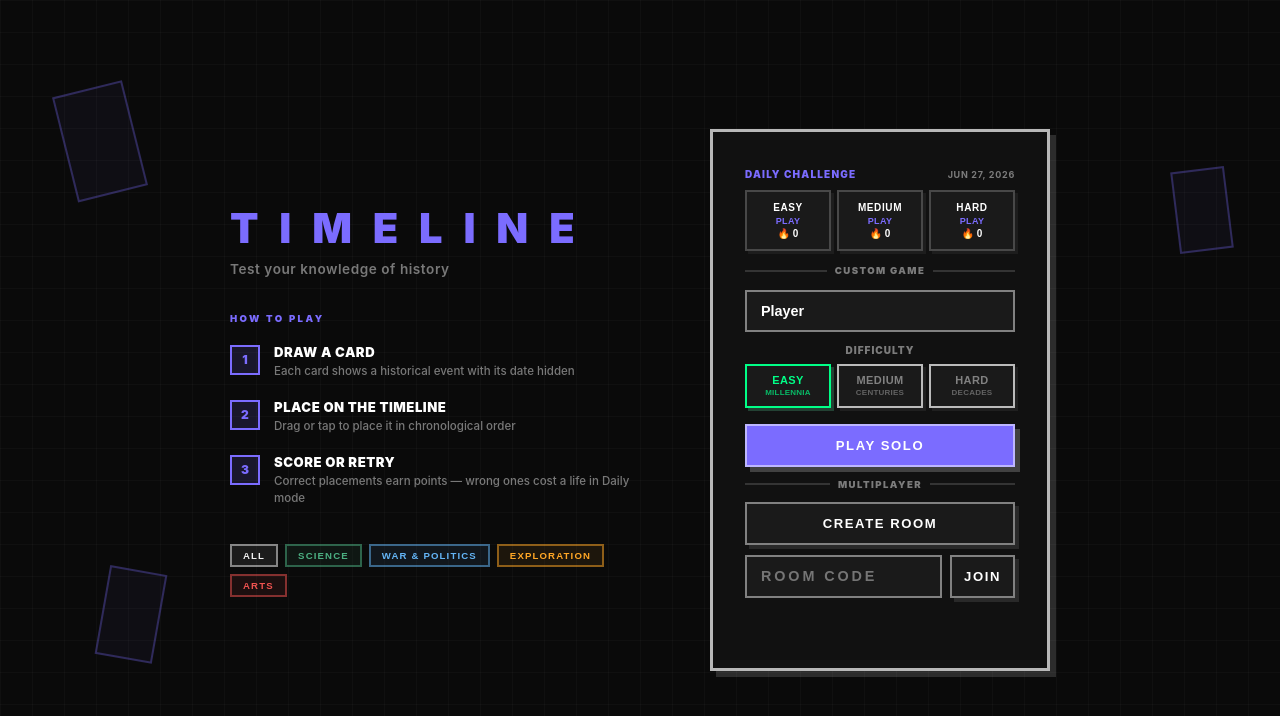
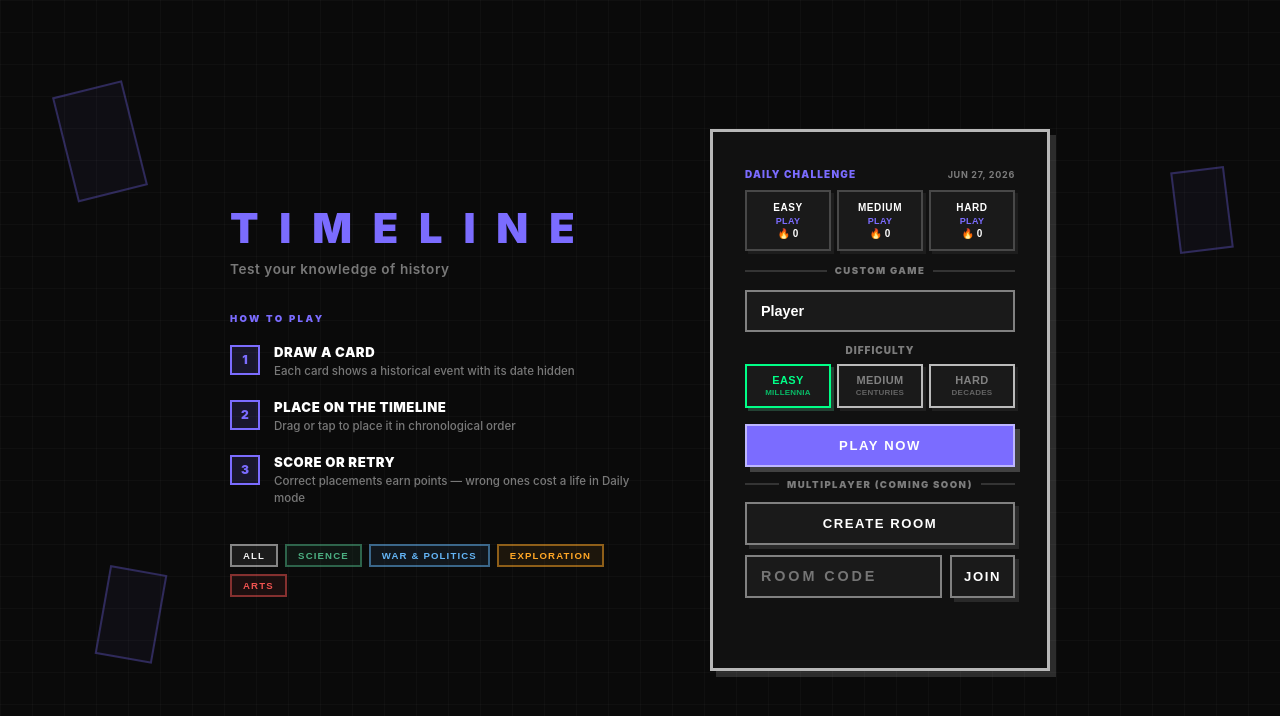
Before and after one commit to iamlrk/timeline-game, a website built with Vite: page index.html in a window 1280 px wide. Built offline with nearby package versions, Linux system fonts and the light colour scheme.

Commit message:
feat(ui): rename solo button to Play Now, mark multiplayer as coming soon

```diff
--- a/index.html
+++ b/index.html
@@ -113,10 +113,10 @@
             </div>
 
             <div class="lobby-buttons">
-              <button id="btn-solo" class="lobby-btn lobby-btn--solo">Play Solo</button>
+              <button id="btn-solo" class="lobby-btn lobby-btn--solo">Play Now</button>
               <div class="lobby-or-row">
                 <span class="lobby-divider"></span>
-                <span class="lobby-or">multiplayer</span>
+                <span class="lobby-or">multiplayer (coming soon)</span>
                 <span class="lobby-divider"></span>
               </div>
               <button id="btn-create" class="lobby-btn lobby-btn--primary">Create Room</button>
```
